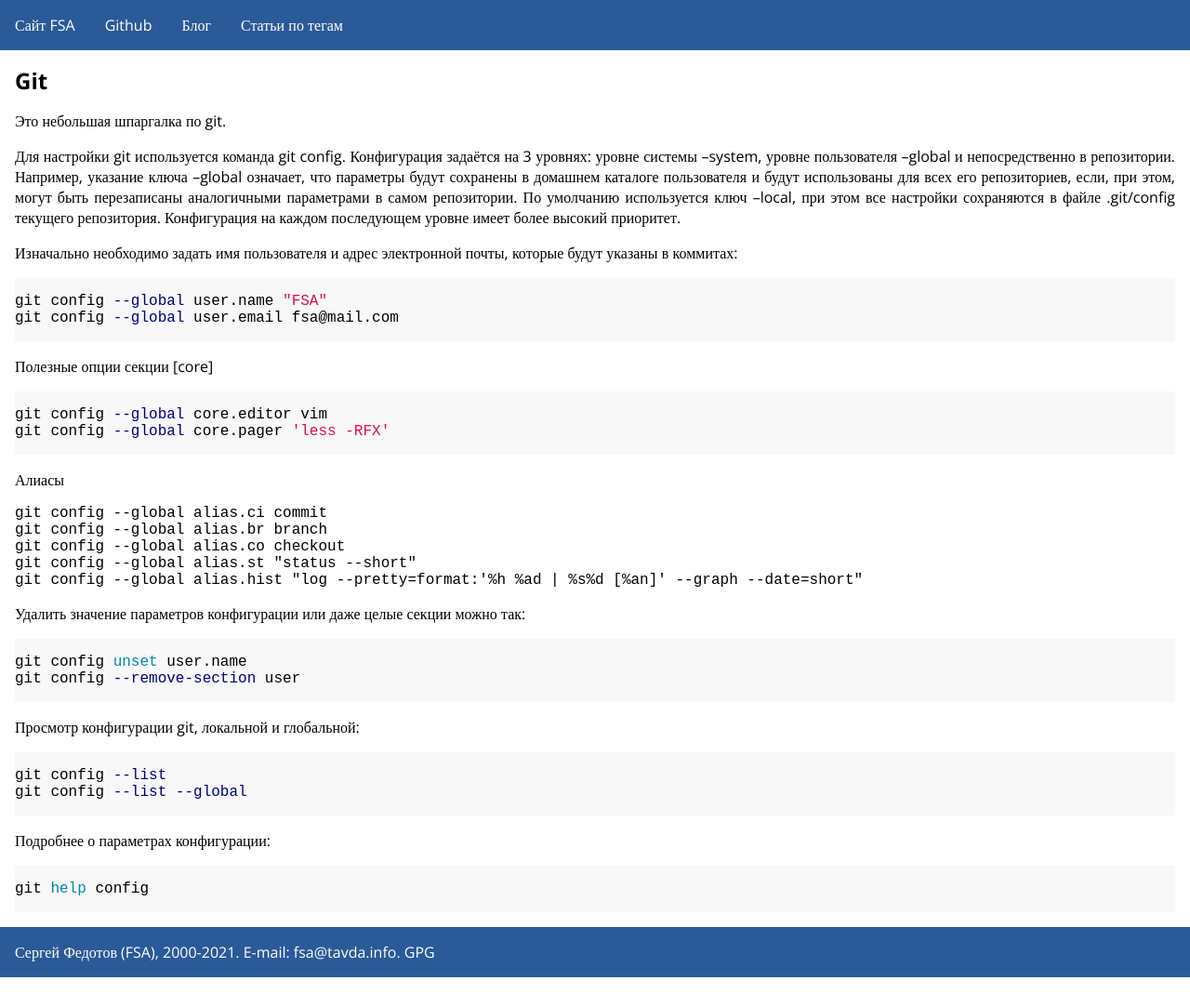
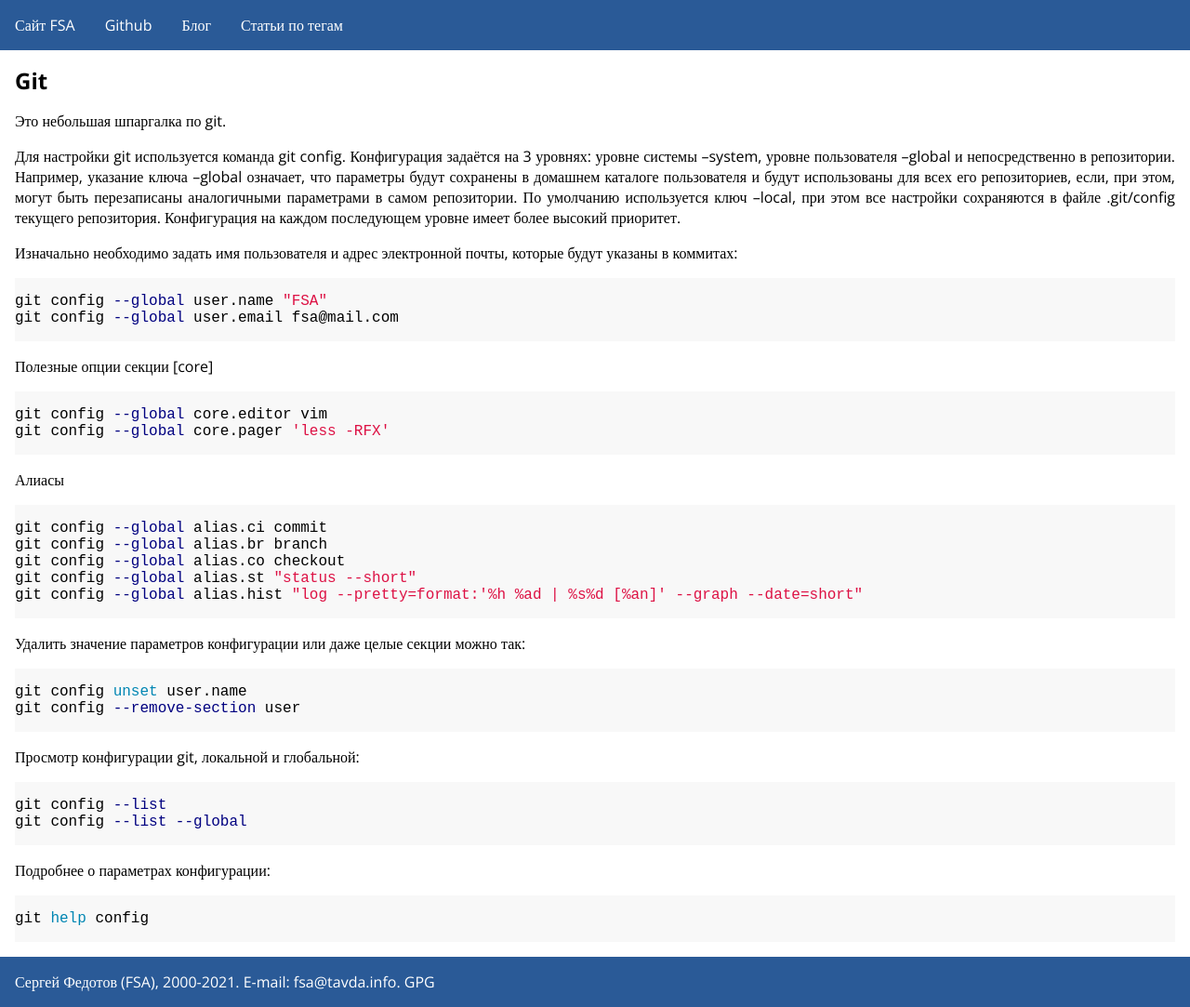
Before and after one commit to fsa/site, a Jekyll site: the page built from _posts/2021-05-06-git.md, in a window 1280 px wide. Shown: the whole page at 93% size. Built offline with Jekyll 4.4.1, drawn with Linux system fonts in a browser that asks for light colours; before the commit the page ends 1051 px from its top, so only the background shows below that.

Commit message:
Update 2021-05-06-git.md

````diff
--- a/_posts/2021-05-06-git.md
+++ b/_posts/2021-05-06-git.md
@@ -19,7 +19,7 @@ git config --global core.editor vim
 git config --global core.pager 'less -RFX'
 ```
 Алиасы
-```basg
+```bash
 git config --global alias.ci commit
 git config --global alias.br branch
 git config --global alias.co checkout
````
